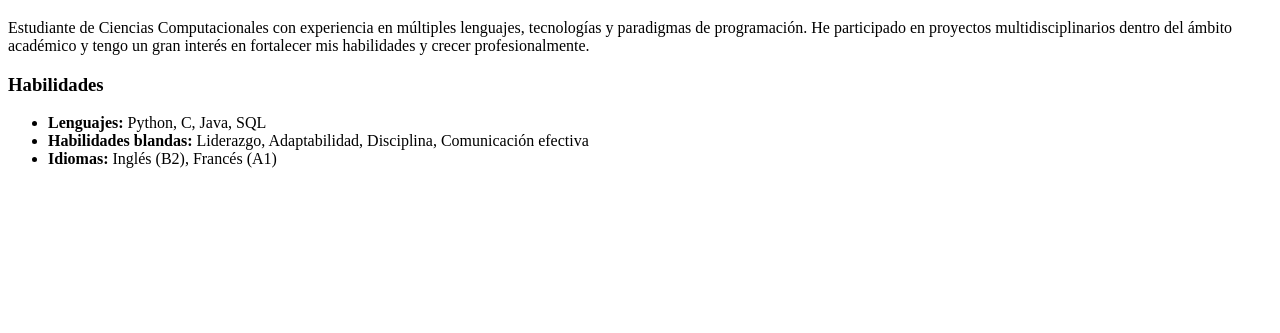
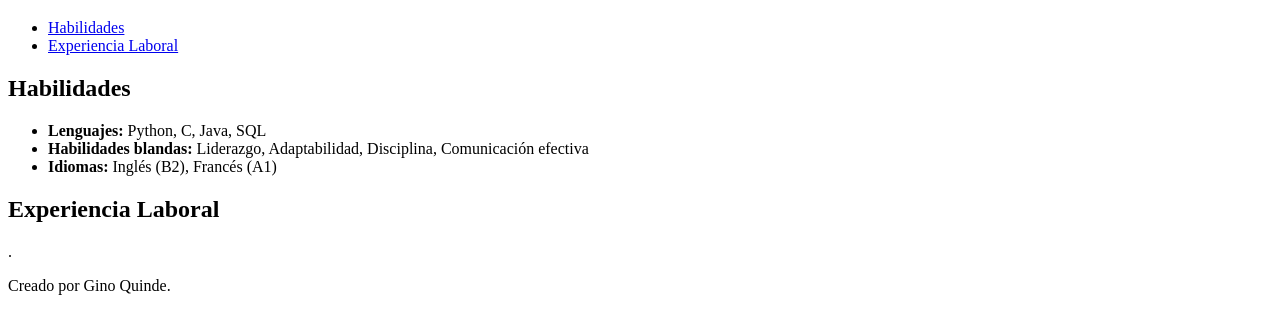
Before and after one commit to LeonardoGino31/Curriculum-Vitae, a plain HTML site: page index.html in a window 1280 px wide. Shown: the part 61-394 px from the top of the page. Drawn offline with Linux system fonts and the light colour scheme.

Commit message:
Semánticas html

```diff
--- a/index.html
+++ b/index.html
@@ -1,19 +1,43 @@
 <!DOCTYPE html>
 <html lang="en">
+
 <head>
     <meta charset="UTF-8">
     <meta name="viewport" content="width=device-width, initial-scale=1.0">
     <title>Curriculum Vitae</title>
 </head>
+
 <body>
+    <header>
         <h1>Curriculum Vitae</h1>
-    <p>Estudiante de Ciencias Computacionales con experiencia en múltiples lenguajes, tecnologías y paradigmas de programación. He participado en proyectos multidisciplinarios dentro del ámbito académico y tengo un gran interés en fortalecer mis habilidades y crecer profesionalmente.</p>
-    <h3>Habilidades</h3>
+        <nav>
+            <ul>
+                <li><a href="#">Habilidades</a></li>
+                <li><a href="#">Experiencia Laboral</a></li>
+            </ul>
+        </nav>
+    </header>
+    <main>
+        <article>
+            <h2>Habilidades</h2>
             <ul>
                 <li><b>Lenguajes:</b> Python, C, Java, SQL</li>
                 <li><b>Habilidades blandas:</b> Liderazgo, Adaptabilidad, Disciplina, Comunicación efectiva</li>
                 <li><b>Idiomas: </b> Inglés (B2), Francés (A1)</li>
             </ul>
 
+        </article>
+
+        <section>
+            <h2>Experiencia Laboral</h2>
+            <p>.</p>
+        </section>
+    </main>
+    <footer>
+        <p>Creado por Gino Quinde.</p>
+    </footer>
+
+
 </body>
+
 </html>
```
Lines whose indentation alone changed are shown as unchanged.
